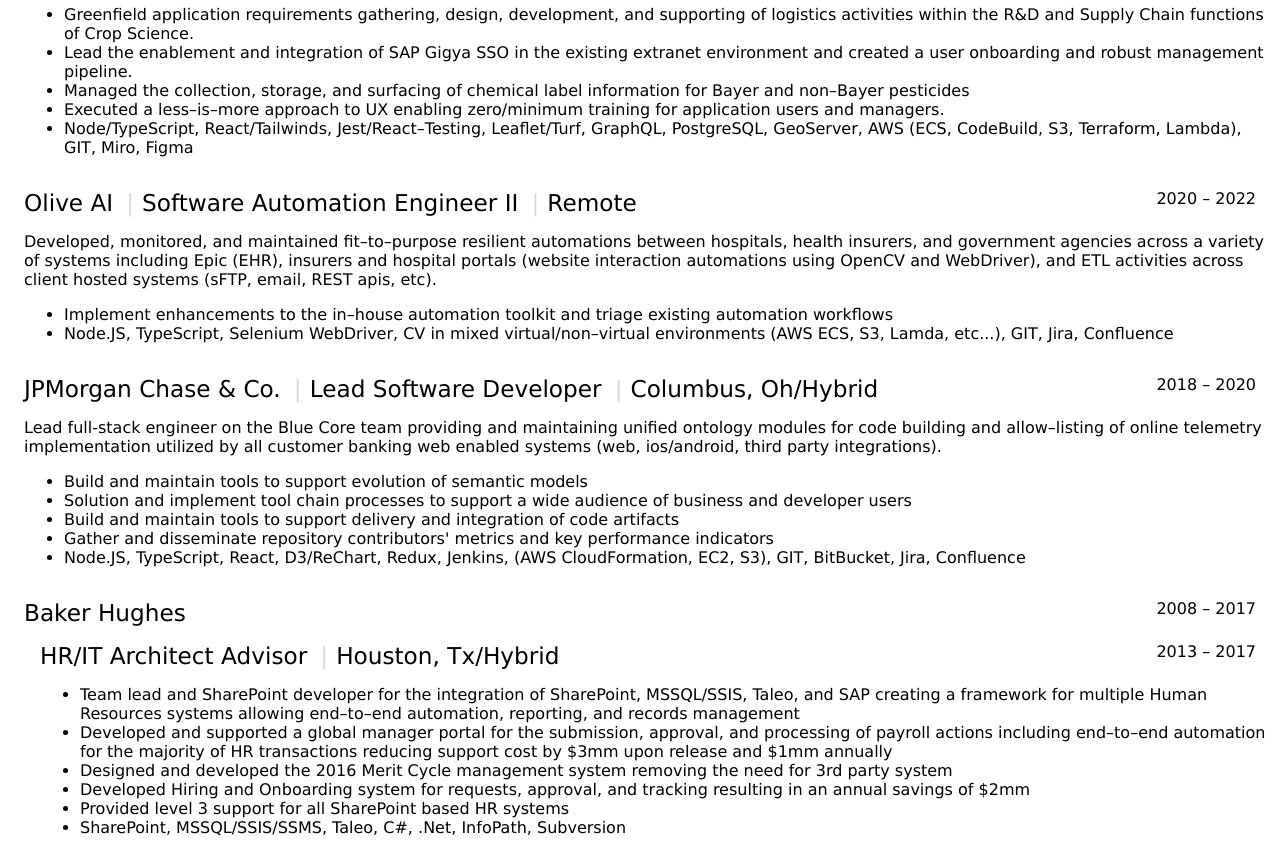
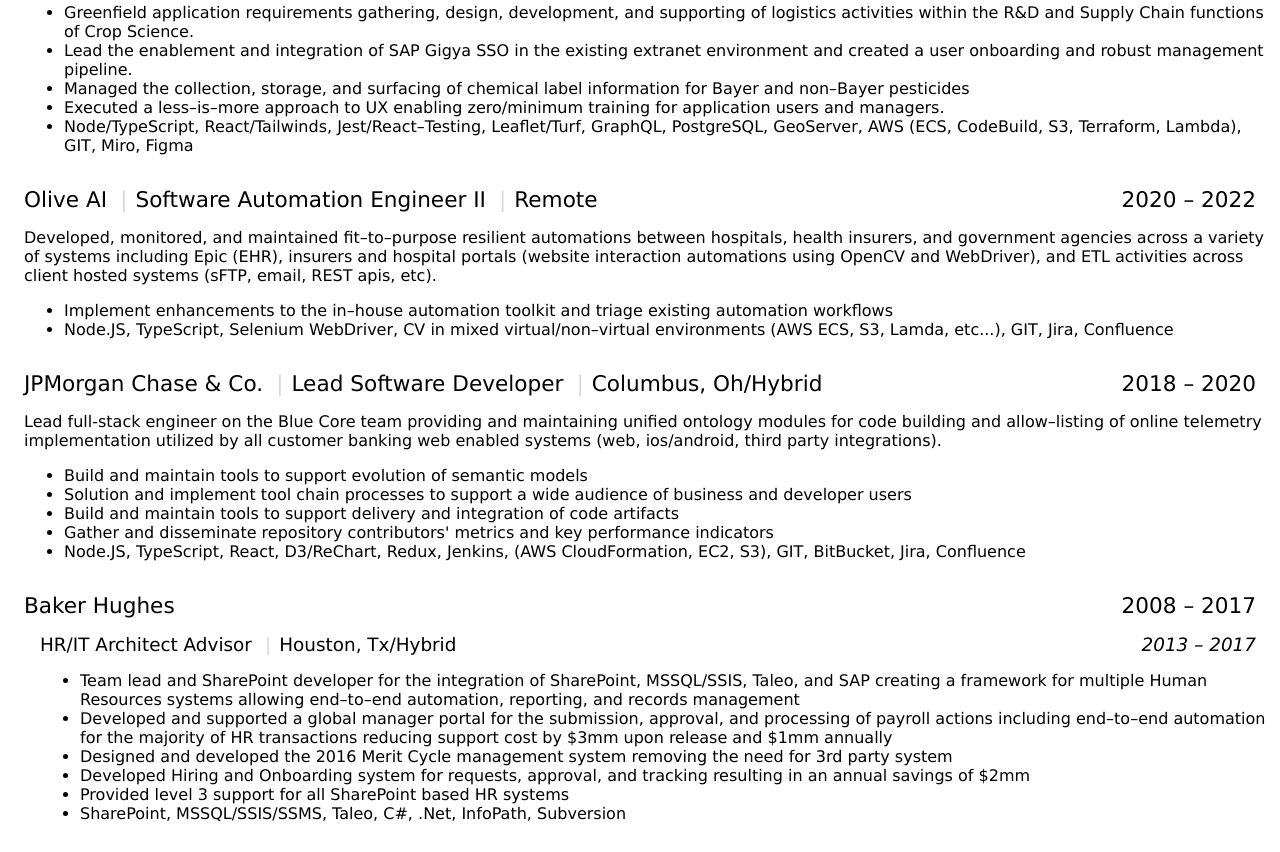
Before and after one commit to mattOd80/mattOd80.github.io, a plain HTML site: page index.html in a window 1280 px wide. Shown: the part 319-1171 px from the top of the page. Drawn offline with Linux system fonts and the light colour scheme.

Commit message:
header sizes

```diff
--- a/index.html
+++ b/index.html
@@ -19,9 +19,10 @@
 
     .business,
     .title,
-    .location {
+    .location,
+    .timeline {
       display: inline-block;
-      font-size: 1.45rem;
+      font-size: 1.35rem;
     }
 
     .title::before,
@@ -44,6 +45,17 @@
 
     .entry .entry .title::before {
       content: none;
+    }
+
+    .entry .entry .business,
+    .entry .entry .title,
+    .entry .entry .location,
+    .entry .entry .timeline {
+      font-size: 1.15rem;
+    }
+
+    .entry .entry .timeline {
+      font-style: italic;
     }
 
     footer {
@@ -105,8 +117,6 @@
       </ul>
     </div>
   </div>
-
-
 
   <div class="entry">
     <div class="business">Baker Hughes</div>
```
